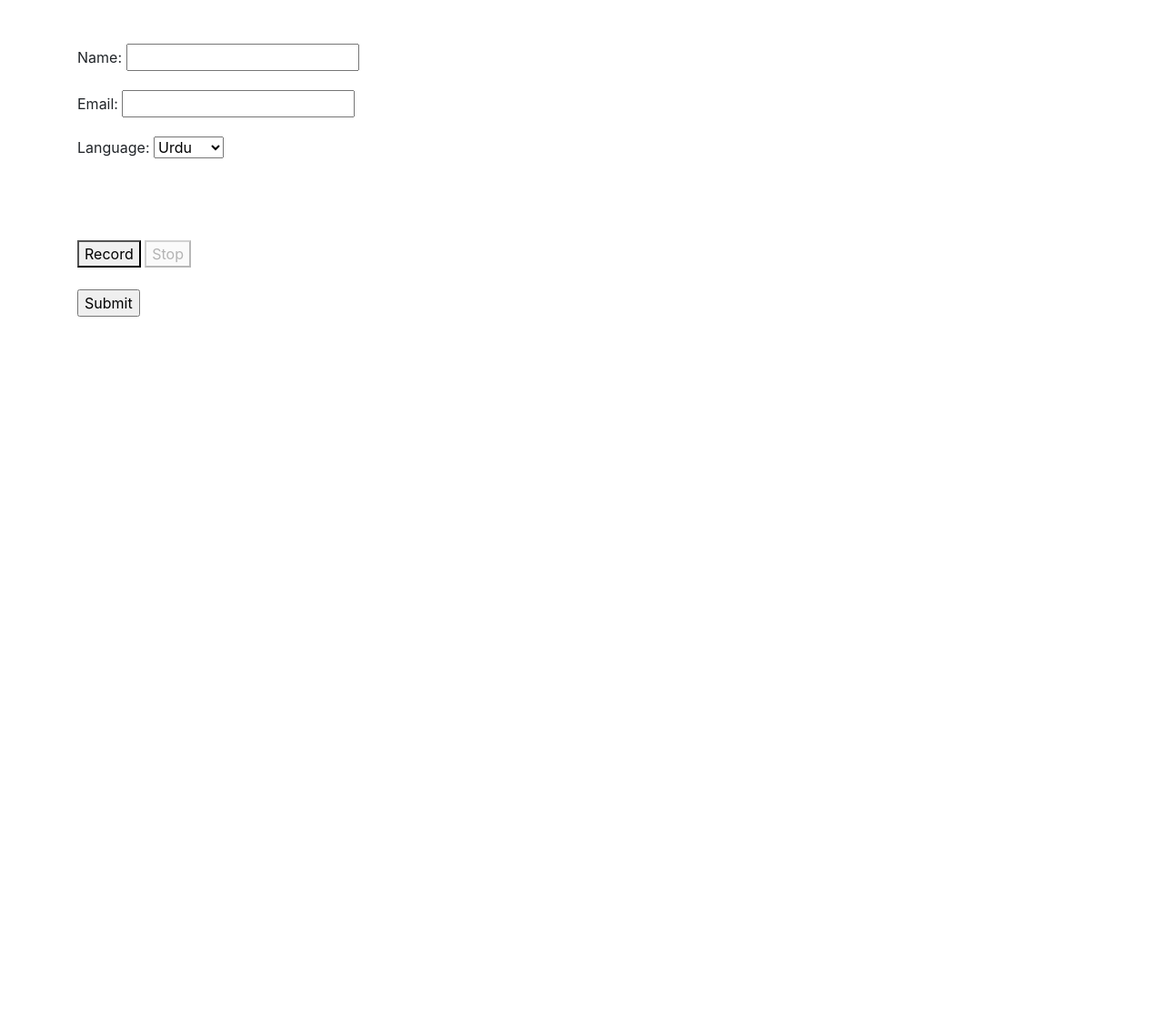
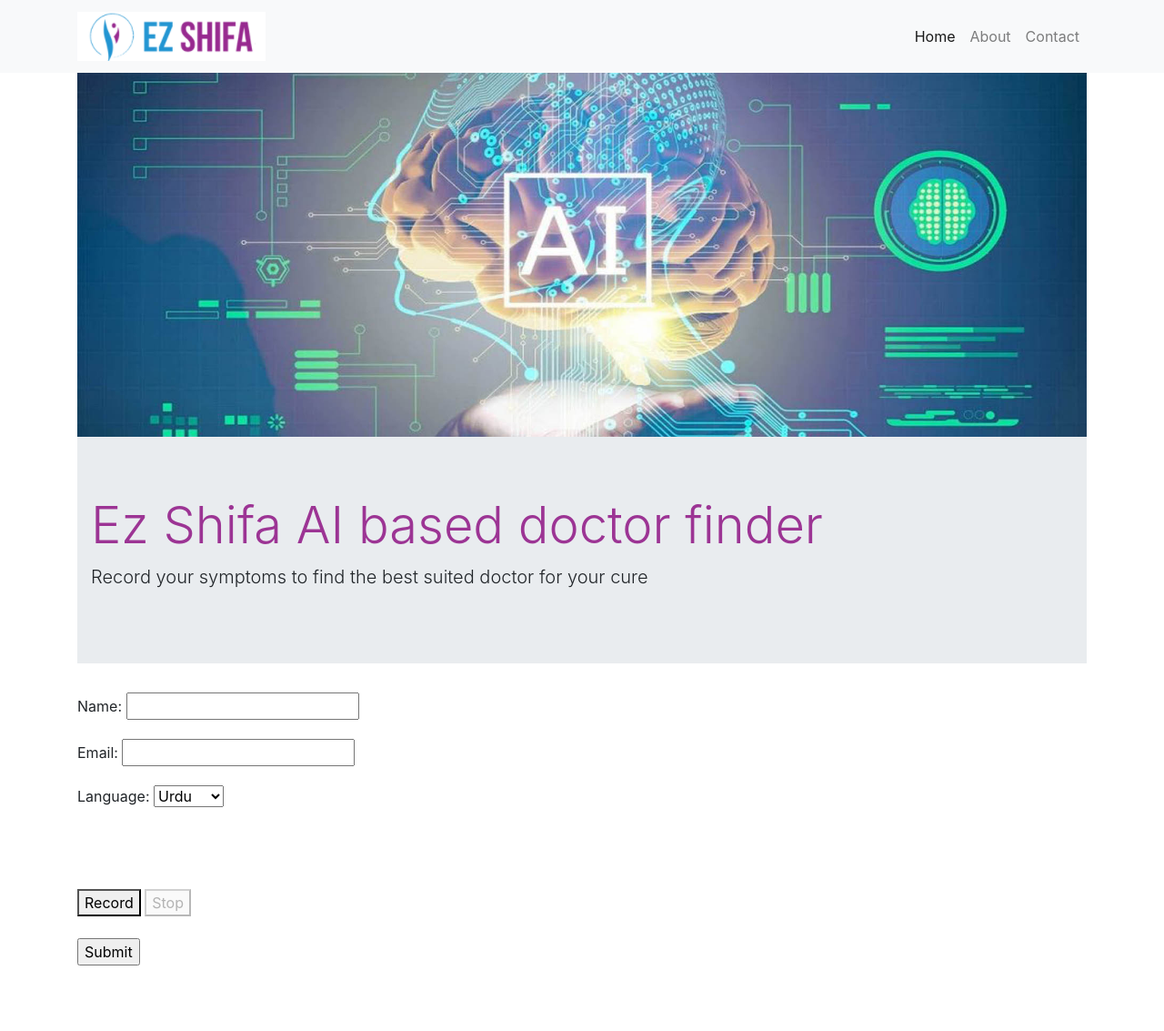
Before and after one commit to talhaanwarch/ezvoice, a Django app: page / in a window 1280 px wide. Shown: the whole page at 91% size. Before the commit the page ends 348 px from the top, so only its background shows below. Run offline with Django 3.2, Linux system fonts and the light colour scheme; some libraries are stand-ins or nearby versions.

Commit message:
update front end

```diff
--- a/sub_app/py_templates/symptom_finder.py
+++ b/sub_app/py_templates/symptom_finder.py
@@ -34,7 +34,6 @@ def symp_finder(text):
 	df3.reset_index(drop=True,inplace=True)
 	for i in range(len(df3)):
 	    if df3['diff'][i]<0:
-	        print(i)
 	        break
 
 	return df3.iloc[0:i-1,0:2]
--- a/sub_app/static/style.css
+++ b/sub_app/static/style.css
@@ -1 +1 @@
-h1{color: green;}
+h1{color: #9c3494;}
--- a/sub_app/templates/base.html
+++ b/sub_app/templates/base.html
@@ -9,13 +9,44 @@
     <!-- Bootstrap CSS -->
     <link rel="stylesheet" href="https://stackpath.bootstrapcdn.com/bootstrap/4.5.2/css/bootstrap.min.css" integrity="sha384-JcKb8q3iqJ61gNV9KGb8thSsNjpSL0n8PARn9HuZOnIxN0hoP+VmmDGMN5t9UJ0Z" crossorigin="anonymous">
 
-	<title>EzShifa Voice Recorder</title>
+	<title>EzShifa Doctor Finder</title>
 	{% load static %}
 	<link rel="stylesheet" type="text/css" href="{% static 'style.css' %}">
 </head>
 <body>
 
-<br><br>
+<!-- Navigation bar start -->
+<nav class="navbar navbar-expand-lg navbar-light bg-light static-top">
+  <div class="container">
+    <a class="navbar-brand" href="/">
+          <img src="{% static "logo.png" %}" alt="logo">
+        </a>
+    <button class="navbar-toggler" type="button" data-toggle="collapse" data-target="#navbarResponsive" aria-controls="navbarResponsive" aria-expanded="false" aria-label="Toggle navigation">
+          <span class="navbar-toggler-icon"></span>
+        </button>
+    <div class="collapse navbar-collapse" id="navbarResponsive">
+      <ul class="navbar-nav ml-auto">
+        <li class="nav-item active">
+          <a class="nav-link" href="#">Home
+                <span class="sr-only">(current)</span>
+              </a>
+        </li>
+        <li class="nav-item">
+          <a class="nav-link" href="https://ezshifa.com/aboutus.html">About</a>
+        </li>
+
+        <li class="nav-item">
+          <a class="nav-link" href="https://ezshifa.com/contactus.html">Contact</a>
+        </li>
+      </ul>
+    </div>
+  </div>
+</nav>
+<!-- Nav end -->
+
+
+
+
 <div class='container'>
 {% block content %}
 
--- a/sub_app/templates/home.html
+++ b/sub_app/templates/home.html
@@ -1,7 +1,14 @@
 {% extends 'base.html' %}
 {% block content %}
+{% load static %}
+<img src="{% static "ai_brain.jpg" %}"  alt="Responsive image" width="100%" height="400">
 
-
+<div class="jumbotron jumbotron-fluid">
+  <div class="container">
+    <h1 class="display-4">Ez Shifa AI based doctor finder</h1>
+    <p class="lead">Record your symptoms to find the best suited doctor for your cure</p>
+  </div>
+</div>
 
 <form action="" method="post" enctype="multipart/form-data">
     {% csrf_token %}
@@ -26,9 +33,7 @@
     <input type="submit" value="Submit">
 </form>
 
-
-{{ text }}
+<br><br><br>
 
 
-{{ print }}
 {% endblock %}
--- a/sub_app/views.py
+++ b/sub_app/views.py
@@ -33,7 +33,7 @@ def home(request):
 				insert = Text.objects.create(texts=tex,filename=filename,upload_text=Upload.objects.last())
 
 				symp=symptom_finder.symp_finder(tex)
-				print('symptoms are ', symp)
+				#print('symptoms are ', symp)
 				return render(request,'search.html',{'text':tex,'doctor_disease':zip(list(symp['doctor']),list(symp['Disease']))})
 				#messages.success(request,'voice saved')
 			else:
```
Also changed, not shown: sub_app/static/ai_brain.jpg (added), sub_app/static/logo.png (added).
